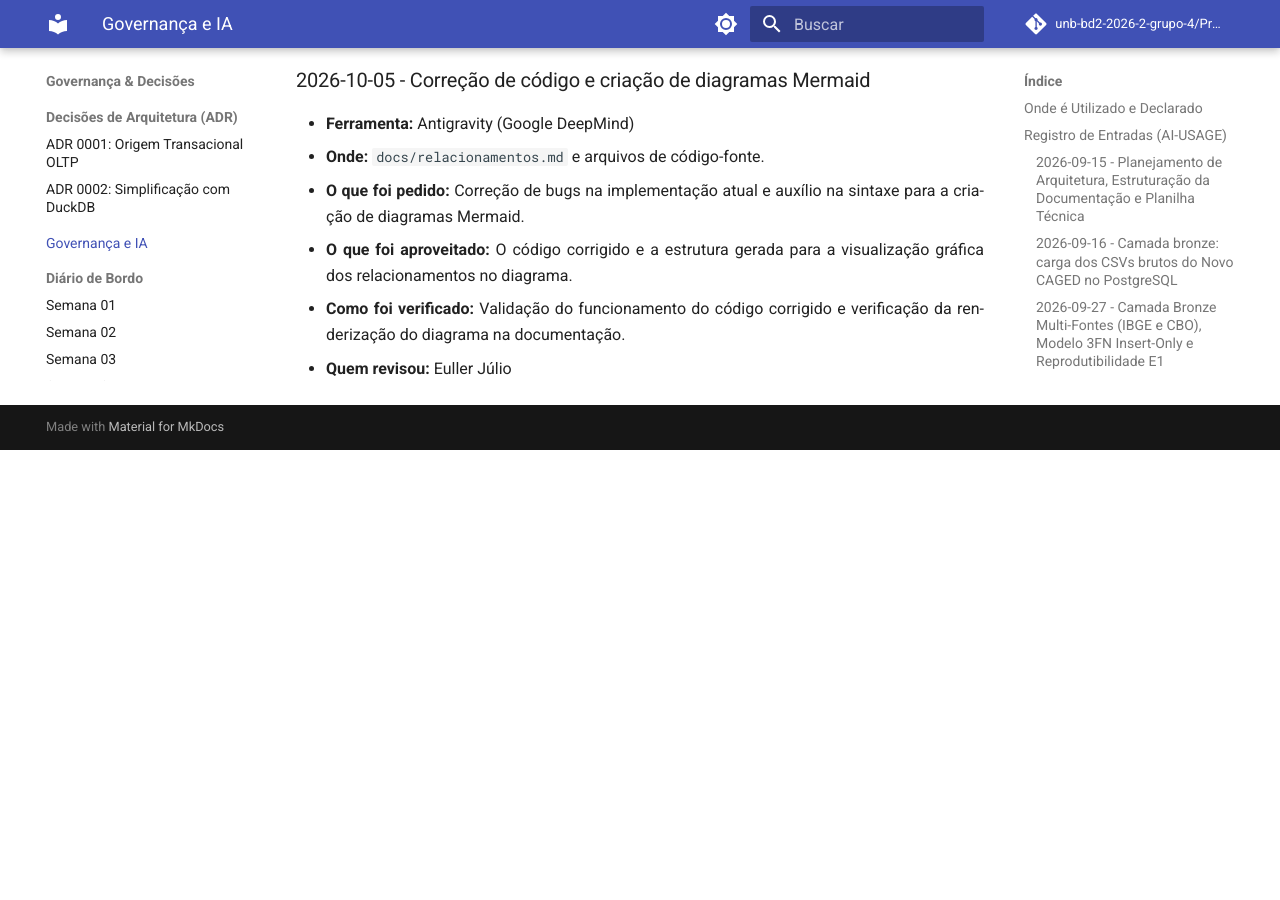
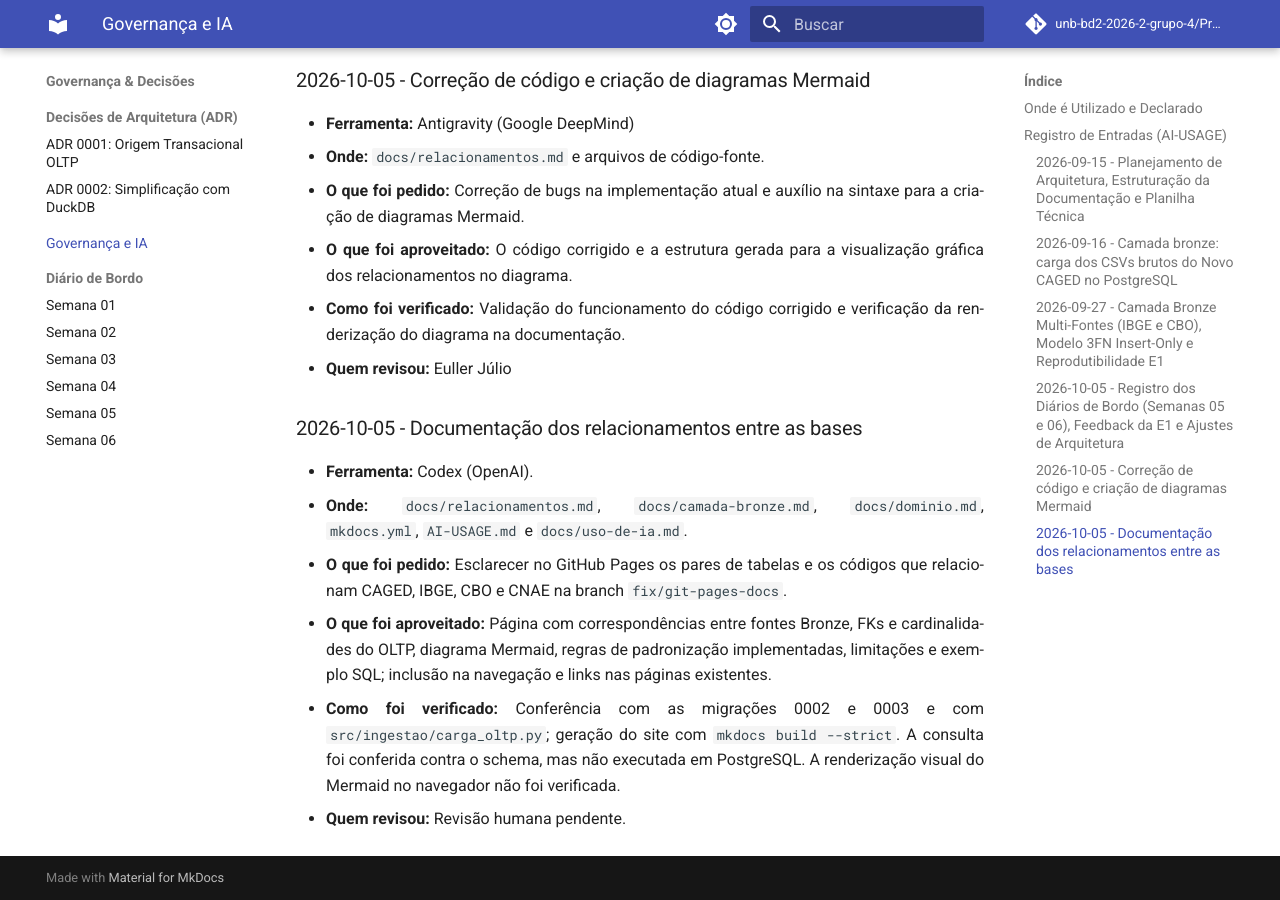
Before and after one commit to unb-bd2-2026-2-grupo-4/ProjetoIntegrado, an MkDocs documentation site: the page built from docs/uso-de-ia.md, in a window 1280 px wide and 900 px high, scrolled down 3305 px. Built offline with MkDocs 1.6.1 and Material for MkDocs 9.7.7, drawn with Linux system fonts in a browser that asks for light colours; comment, search, counter and statistics services are not loaded; before the commit the page ends 3755 px from its top, so only the background shows below that.

Commit message:
docs: atualiza politica de uso de IA na documentacao

```diff
--- a/docs/uso-de-ia.md
+++ b/docs/uso-de-ia.md
@@ -57,3 +57,12 @@
 - **O que foi aproveitado:** O código corrigido e a estrutura gerada para a visualização gráfica dos relacionamentos no diagrama.
 - **Como foi verificado:** Validação do funcionamento do código corrigido e verificação da renderização do diagrama na documentação.
 - **Quem revisou:** Euller Júlio
+
+### 2026-10-05 - Documentação dos relacionamentos entre as bases
+
+- **Ferramenta:** Codex (OpenAI).
+- **Onde:** `docs/relacionamentos.md`, `docs/camada-bronze.md`, `docs/dominio.md`, `mkdocs.yml`, `AI-USAGE.md` e `docs/uso-de-ia.md`.
+- **O que foi pedido:** Esclarecer no GitHub Pages os pares de tabelas e os códigos que relacionam CAGED, IBGE, CBO e CNAE na branch `fix/git-pages-docs`.
+- **O que foi aproveitado:** Página com correspondências entre fontes Bronze, FKs e cardinalidades do OLTP, diagrama Mermaid, regras de padronização implementadas, limitações e exemplo SQL; inclusão na navegação e links nas páginas existentes.
+- **Como foi verificado:** Conferência com as migrações 0002 e 0003 e com `src/ingestao/carga_oltp.py`; geração do site com `mkdocs build --strict`. A consulta foi conferida contra o schema, mas não executada em PostgreSQL. A renderização visual do Mermaid no navegador não foi verificada.
+- **Quem revisou:** Revisão humana pendente.
```
